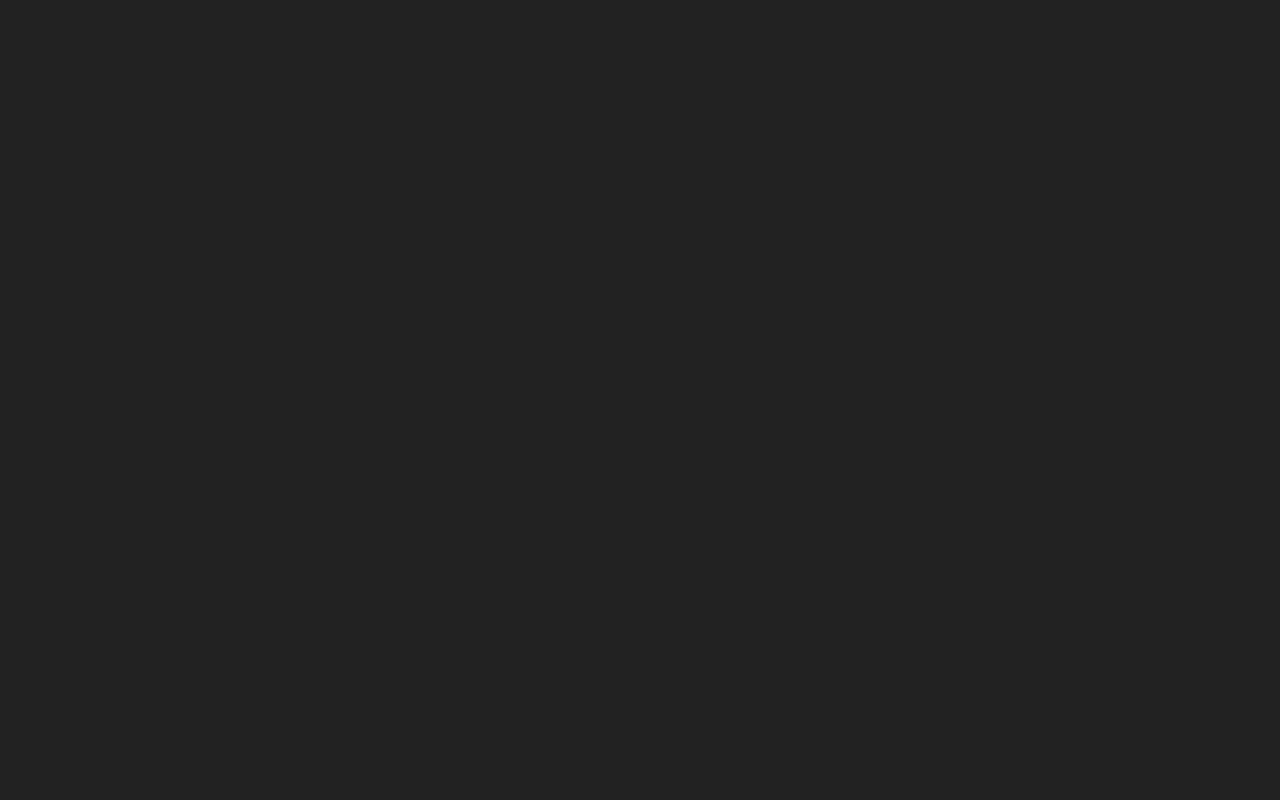
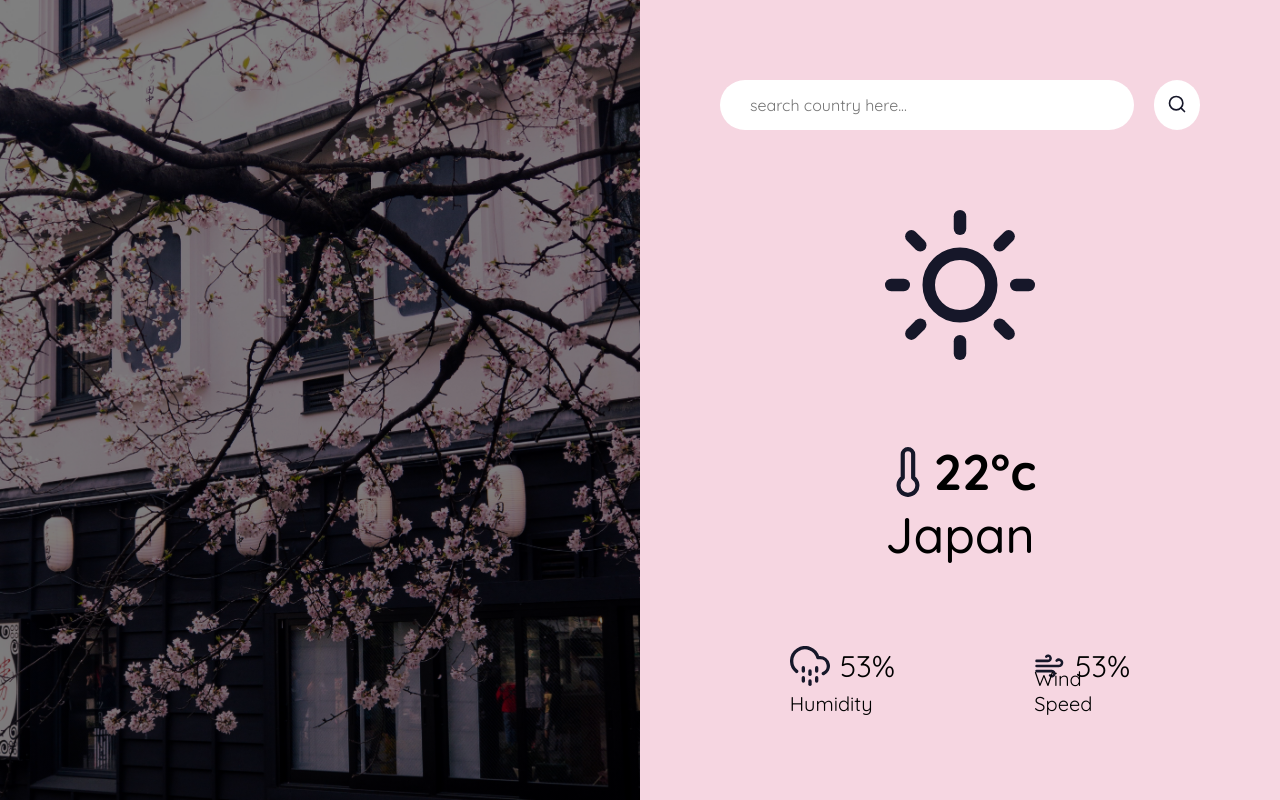
Before and after one commit to romiardanaputra/weather-app, a plain HTML site: page index.html in a window 1280 px wide. Drawn offline with nearby package versions, Linux system fonts and the light colour scheme.

Commit message:
finish styling for page weather app

```diff
--- a/index.css
+++ b/index.css
@@ -1,9 +1,154 @@
+@import url("https://fonts.googleapis.com/css2?family=Quicksand:wght@300;400;500;600;700&display=swap");
+
+:root {
+   --primary-color: #f6d6e1;
+   --accent-color: #161729;
+}
 * {
    margin: 0;
    padding: 0;
    box-sizing: border-box;
+   font-family: "Quicksand", sans-serif;
 }
 
-body{
-    background: #222;
+body {
+   min-height: 100vh;
+   background: var(--primary-color);
 }
+
+.container {
+   width: 100%;
+   display: grid;
+   grid-template-columns: 50% 50%;
+}
+
+.left-bg-sakura {
+   background:  linear-gradient( rgba(0, 0, 0, 0.5), rgba(0, 0, 0, 0.5) ), url("assets/images/sakura-view.jpg") no-repeat center;
+   min-height: 100vh;
+   background-size: cover;
+}
+
+.weather-content {
+   padding: 5em;
+   width: 100%;
+}
+
+.form-weather {
+   width: 100%;
+   display: flex;
+   gap: 20px;
+}
+
+input[type="search"] {
+   border-style: none;
+   width: 100%;
+   height: 50px;
+   border-radius: 50px;
+   padding-inline: 30px;
+   font-size: 16px;
+   -webkit-border-radius: 50px;
+   -moz-border-radius: 50px;
+   -ms-border-radius: 50px;
+   -o-border-radius: 50px;
+}
+
+input[type="search"]:focus {
+   outline: 1px solid var(--accent-color);
+}
+
+.button-search {
+   height: 50px;
+   width: 55px;
+   border-radius: 50%;
+   border-style: none;
+   background: #fff;
+   -webkit-border-radius: 50%;
+   -moz-border-radius: 50%;
+   -ms-border-radius: 50%;
+   -o-border-radius: 50%;
+   cursor: pointer;
+}
+
+.search-icon {
+   color: var(--accent-color);
+   width: 20px;
+   height: 20px;
+}
+
+.weather-icon {
+   display: flex;
+   justify-content: center;
+   align-items: center;
+   padding-block: 5em;
+}
+
+.sun-icon {
+   width: 150px;
+   height: 150px;
+   color: var(--accent-color);
+}
+
+.weather-degrees .degree,
+.city {
+   font-size: 50px;
+   font-weight: 900;
+   text-align: center;
+}
+.degree{
+    display: flex;
+    align-items: center;
+    justify-content: center;
+}
+.city {
+   font-weight: 500;
+}
+
+.thermometer-icon {
+   width: 50px;
+   height: 50px;
+   color: var(--accent-color);
+}
+.wind-icon, .cloud-icon{
+    width: 40px;
+    height: 40px;
+    color: var(--accent-color);
+}
+
+.weather-wind{
+    display: flex;
+    justify-content: space-around;
+    align-items: center;
+    padding-top: 5rem;
+    position: relative;
+}
+.cloud-drizzle{
+    display: flex;
+    justify-content: center;
+    align-items: center;
+    font-size: 30px;
+    position: relative;
+    gap: 10px;
+}
+.wind-speed{
+    display: flex;
+    justify-content: center;
+    align-items: center;
+    font-size: 30px;
+    position: relative;
+    gap: 10px;
+    width: 20%;
+}
+
+.humidity{
+    position: absolute;
+    bottom: -30px;
+    left: 0px;
+    font-size: 20px;
+}
+
+.wind-speed .speed{
+    position: absolute;
+    bottom: -30px;
+    right: 20px;
+    font-size: 20px;
+}
--- a/index.html
+++ b/index.html
@@ -1,12 +1,48 @@
 <!DOCTYPE html>
 <html lang="en">
-<head>
-    <meta charset="UTF-8">
-    <meta name="viewport" content="width=device-width, initial-scale=1.0">
-    <title>Weather Page</title>
-    <link rel="stylesheet" href="index.css">
-</head>
-<body>
+   <head>
+      <meta charset="UTF-8" />
+      <meta name="viewport" content="width=device-width, initial-scale=1.0" />
+      <title>Weather Page</title>
+      <link rel="stylesheet" href="index.css" />
+   </head>
+   <body>
+      <div class="container">
+         <div class="left-bg-sakura"></div>
+         <div class="weather-content">
+            <form action="#" class="form-weather">
+               <label for="search-country" hidden>Country Search</label>
+               <input
+                  type="search"
+                  class="search-country"
+                  name="search-country"
+                  placeholder="search country here..."
+                  required
+               />
+               <button class="button-search" type="submit">
+                  <i data-feather="search" class="search-icon"></i>
+               </button>
+            </form>
 
-</body>
+            <div class="weather-icon">
+               <i data-feather="sun" class="sun-icon"></i>
+            </div>
+
+            <div class="weather-degrees">
+               <div class="degree">
+                  <i data-feather="thermometer" class="thermometer-icon"></i>
+                  22°c
+               </div>
+               <div class="city">Japan</div>
+            </div>
+
+            <div class="weather-wind">
+               <div class="cloud-drizzle"><i data-feather="cloud-drizzle" class="cloud-icon"></i>53% <span class="humidity">Humidity</span></div>
+               <div class="wind-speed"><i data-feather="wind" class="wind-icon"></i>53% <span class="speed">Wind Speed</span></div>
+            </div>
+         </div>
+      </div>
+      <script src="https://unpkg.com/feather-icons"></script>
+      <script src="index.js"></script>
+   </body>
 </html>
--- /dev/null
+++ b/index.js
@@ -0,0 +1 @@
+feather.replace();
```
Also changed, not shown: assets/images/sakura-view.jpg (added).
